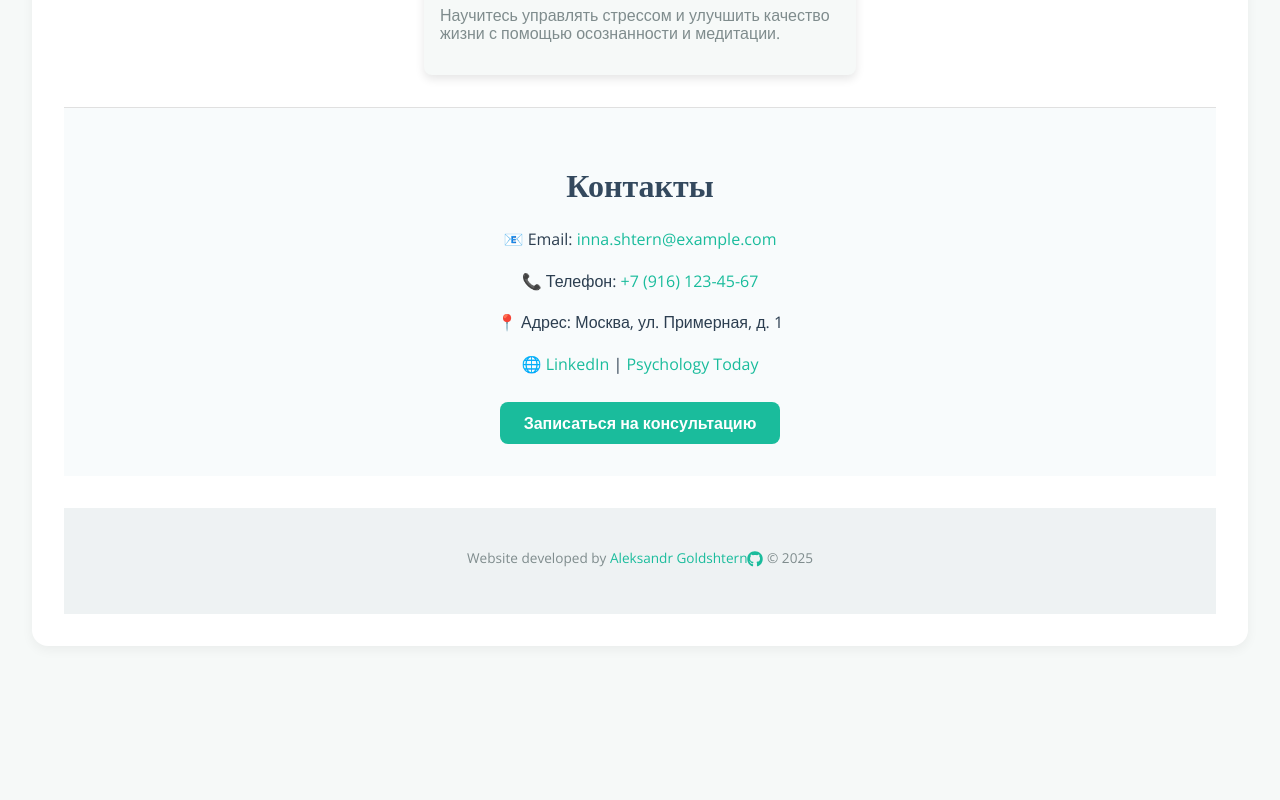
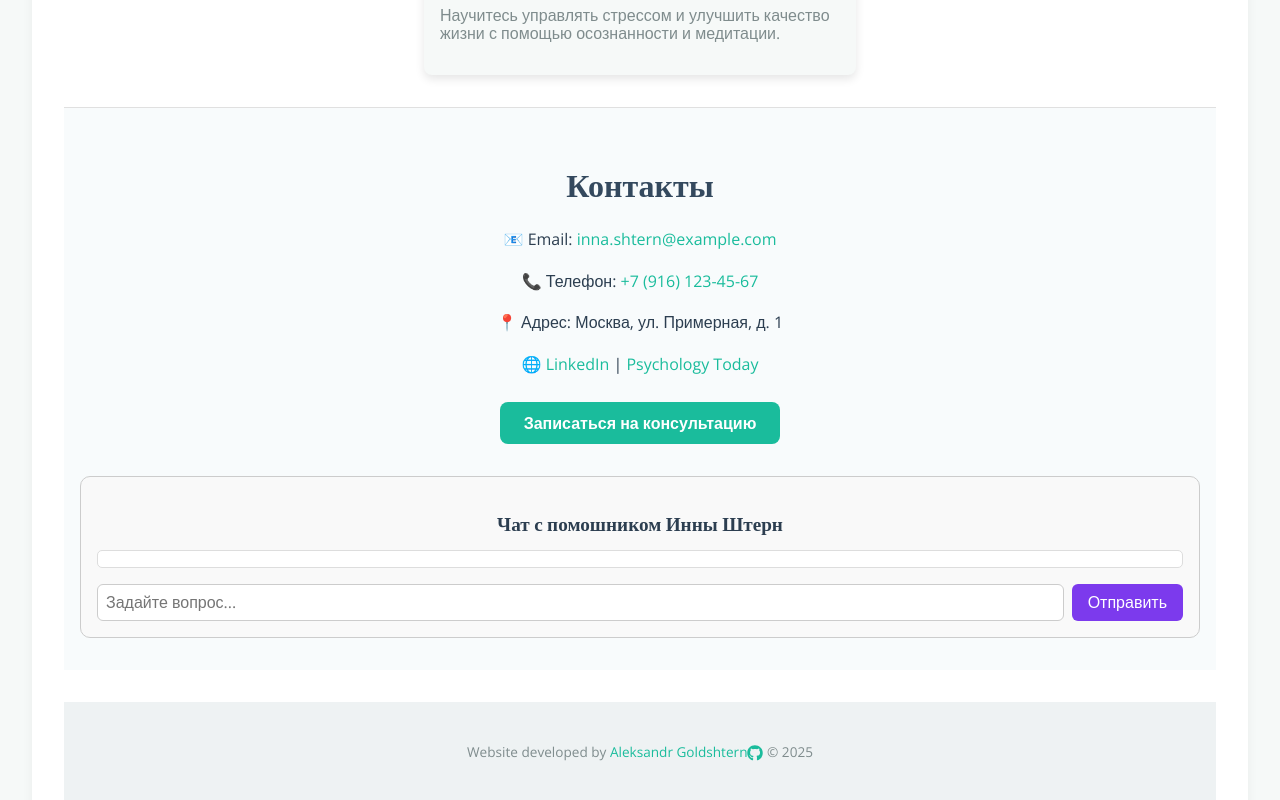
Before and after one commit to Goldshtern/shtern-psychotherapist_frontend, a React (Vite) app: page /#/ in a window 1280 px wide. Shown: the part 977-1777 px from the top of the page. Before the commit the page ends 1655 px from the top, so only its background shows below. Built offline with nearby package versions, Linux system fonts and the light colour scheme.

Commit message:
feat: add Chatboat component in simulate mode

```diff
--- a/package.json
+++ b/package.json
@@ -26,6 +26,7 @@
     "vite": "^6.2.5"
   },
   "dependencies": {
+    "axios": "^1.8.4",
     "react": "^19.1.0",
     "react-dom": "^19.1.0",
     "react-icons": "^5.5.0",
--- /dev/null
+++ b/src/components/Chatbot/Chatbot.css
@@ -0,0 +1,65 @@
+.chatbot {
+  margin-top: 2rem;
+  border: 1px solid #ccc;
+  border-radius: 10px;
+  padding: 1rem;
+  background: #f9f9f9;
+}
+
+.chatbot__title {
+  margin-bottom: 1rem;
+  font-weight: bold;
+  font-size: 1.2rem;
+}
+
+.chatbot__window {
+  max-height: 250px;
+  overflow-y: auto;
+  margin-bottom: 1rem;
+  padding: 0.5rem;
+  background: #fff;
+  border: 1px solid #ddd;
+  border-radius: 5px;
+}
+
+.chatbot__message {
+  margin-bottom: 0.5rem;
+  padding: 0.5rem;
+  border-radius: 6px;
+}
+
+.chatbot__user {
+  background-color: #d0f0fd;
+  align-self: flex-end;
+}
+
+.chatbot__assistant {
+  background-color: #f0e5ff;
+  align-self: flex-start;
+}
+
+.chatbot__loading {
+  font-style: italic;
+  color: #777;
+}
+
+.chatbot__input-area {
+  display: flex;
+  gap: 0.5rem;
+}
+
+.chatbot__input {
+  flex-grow: 1;
+  padding: 0.5rem;
+  border-radius: 6px;
+  border: 1px solid #ccc;
+}
+
+.chatbot__button {
+  padding: 0.5rem 1rem;
+  background-color: #7c3aed;
+  color: white;
+  border: none;
+  border-radius: 6px;
+  cursor: pointer;
+}
--- /dev/null
+++ b/src/components/Chatbot/Chatbot.jsx
@@ -0,0 +1,93 @@
+import React, { useState } from "react";
+//import axios from "axios";
+import "./Chatbot.css";
+
+function Chatbot() {
+  const [messages, setMessages] = useState([]);
+  const [input, setInput] = useState("");
+  const [loading, setLoading] = useState(false);
+
+  const handleSend = function () {
+    if (!input.trim()) return;
+
+    const newMessages = [...messages, { role: "user", content: input }];
+    setMessages(newMessages);
+    setInput("");
+    setLoading(true);
+
+    setTimeout(function () {
+      const simulatedResponse = {
+        role: "assistant",
+        content:
+          "Это симулированный ответ. Подключите OpenAI API для получения реальных данных.",
+      };
+
+      setMessages([...newMessages, simulatedResponse]);
+      setLoading(false);
+    }, 1000);
+
+    //const apiKey = import.meta.env.VITE_OPENAI_API_KEY;
+
+    //axios
+    //.post(
+    //"https://api.openai.com/v1/chat/completions",
+    //{
+    //model: "gpt-3.5-turbo",
+    //messages: newMessages,
+    //},
+    //{
+    //headers: {
+    //Authorization: "Bearer " + apiKey,
+    //"Content-Type": "application/json",
+    //},
+    //}
+    //)
+    //.then(function (response) {
+    //const botMessage = response.data.choices[0].message;
+    //setMessages([...newMessages, botMessage]);
+    //setLoading(false);
+    //})
+    //.catch(function (error) {
+    //setMessages([
+    //...newMessages,
+    //{ role: "assistant", content: "Ошибка при запросе к API." },
+    //]);
+    //setLoading(false);
+    //});
+  };
+
+  return (
+    <div className="chatbot">
+      <h3 className="chatbot__title">Чат с помошником Инны Штерн</h3>
+      <div className="chatbot__window">
+        {messages.map(function (msg, index) {
+          return (
+            <div
+              key={index}
+              className={`chatbot__message chatbot__${msg.role}`}
+            >
+              {msg.content}
+            </div>
+          );
+        })}
+        {loading && <div className="chatbot__loading">Печатает...</div>}
+      </div>
+      <div className="chatbot__input-area">
+        <input
+          type="text"
+          value={input}
+          onChange={function (e) {
+            setInput(e.target.value);
+          }}
+          className="chatbot__input"
+          placeholder="Задайте вопрос..."
+        />
+        <button onClick={handleSend} className="chatbot__button">
+          Отправить
+        </button>
+      </div>
+    </div>
+  );
+}
+
+export default Chatbot;
--- a/src/components/Contact/Contact.jsx
+++ b/src/components/Contact/Contact.jsx
@@ -1,5 +1,6 @@
 import React from "react";
 import "./Contact.css";
+import Chatbot from "../Chatbot/Chatbot";
 
 function Contact() {
   return (
@@ -39,6 +40,8 @@ function Contact() {
           Записаться на консультацию
         </a>
       </div>
+
+      <Chatbot />
     </section>
   );
 }
```
Also changed, not shown: 1 other file (tests, documents, lock files or other folders).
